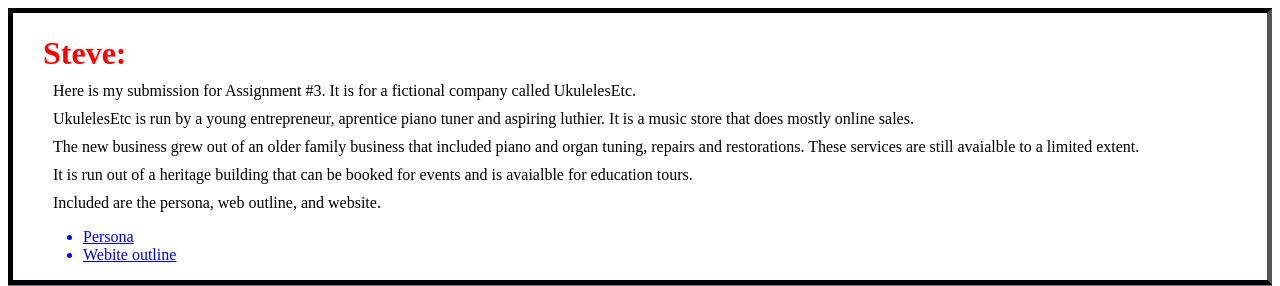
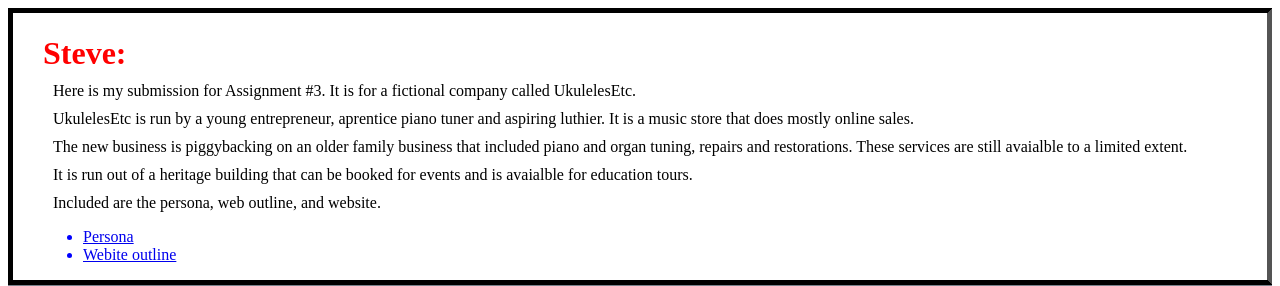
Before and after one commit to kenPortfolio/ukulelesEtc, a plain HTML site: page index.html in a window 1280 px wide. Shown: the top 286 px of the page. Drawn offline with Linux system fonts and the light colour scheme.

Commit message:
more editing

```diff
--- a/index.html
+++ b/index.html
@@ -11,7 +11,7 @@
         <h1>Steve:</h1>
         <p>Here is my submission for Assignment #3. It is for a fictional company called UkulelesEtc.</p>
         <p>UkulelesEtc is run by a young entrepreneur, aprentice piano tuner and aspiring luthier. It is a music store that does mostly online sales.</p>
-        <p>The new business grew out of an older family business that included piano and organ tuning, repairs and restorations. These services are still avaialble to a limited extent.</p>
+        <p>The new business is piggybacking on an older family business that included piano and organ tuning, repairs and restorations. These services are still avaialble to a limited extent.</p>
         <p>It is run out of a heritage building that can be booked for events and is avaialble for education tours.</p>
         <p>Included are the persona, web outline, and website.</p>
         <ul>
```
